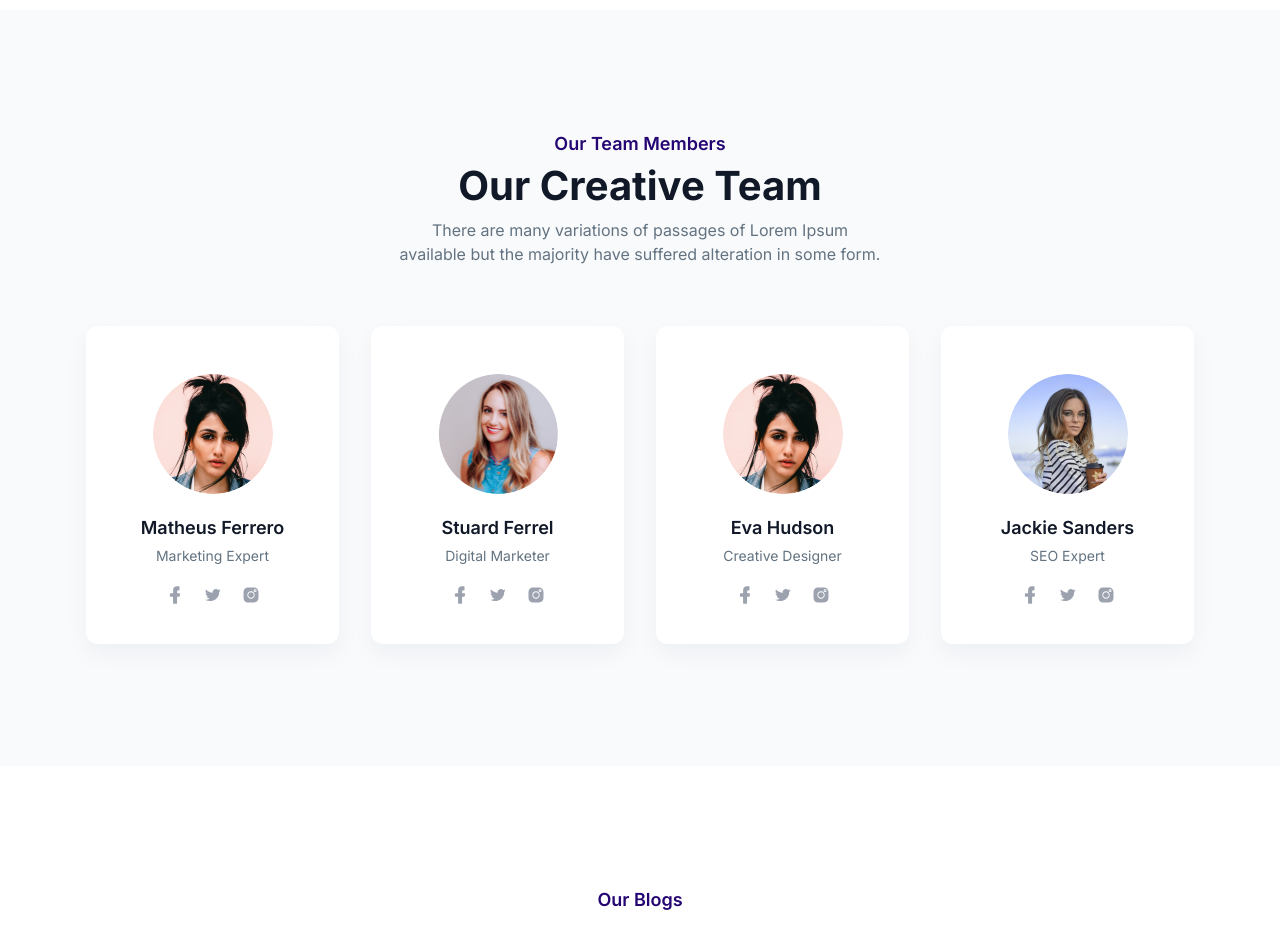
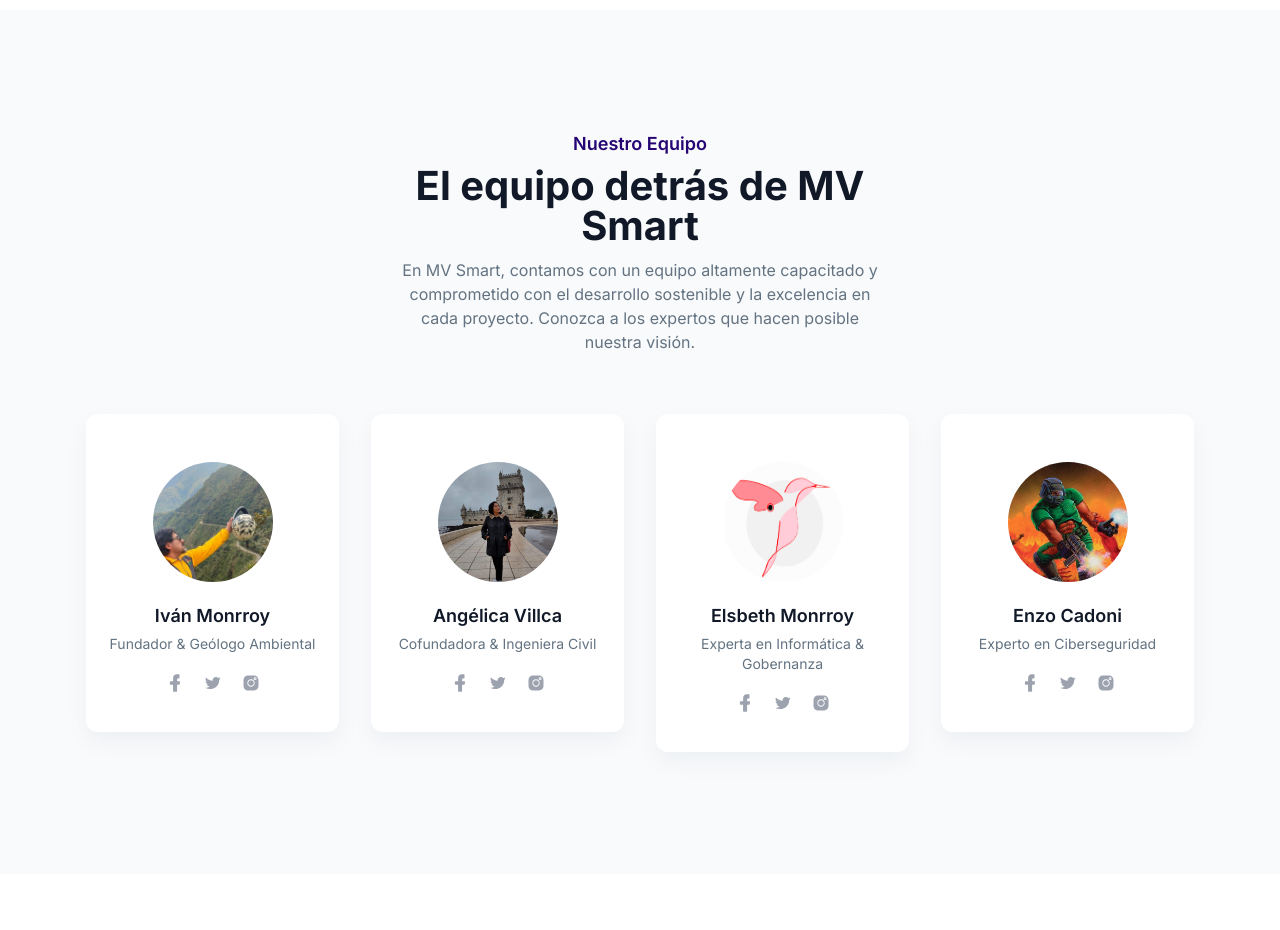
Before and after one commit to MV-SMART-SRL/mv-smart, an Astro site: page / in a window 1280 px wide. Shown: the part 6580-7510 px from the top of the page. Built offline with nearby package versions, Linux system fonts and the light colour scheme; Astro itself is replaced by a stand-in of ours.

Commit message:
Add team pictures and description

```diff
--- a/src/components/Team.astro
+++ b/src/components/Team.astro
@@ -1,9 +1,37 @@
 ---
 const teams = [
-  {name: "Matheus Ferrero", description: "Marketing Expert", image: "/assets/team/team-01.png", facebookLink: "#", twitterLink: "#", instagramLink: "#",},
-  {name: "Stuard Ferrel", description: "Digital Marketer", image: "/assets/team/team-02.png", facebookLink: "#", twitterLink: "#", instagramLink: "#",},
-  {name: "Eva Hudson", description: "Creative Designer", image: "/assets/team/team-03.png", facebookLink: "#", twitterLink: "#", instagramLink: "#",},
-  {name: "Jackie Sanders", description: "SEO Expert", image: "/assets/team/team-04.png", facebookLink: "#", twitterLink: "#", instagramLink: "#",},
+  {
+    name: "Iván Monrroy",
+    description: "Fundador & Geólogo Ambiental",
+    image: "/assets/team/ivan.jpg",
+    facebookLink: "#",
+    twitterLink: "#",
+    instagramLink: "#",
+  },
+  {
+    name: "Angélica Villca",
+    description: "Cofundadora & Ingeniera Civil",
+    image: "/assets/team/angelica.jpg",
+    facebookLink: "#",
+    twitterLink: "#",
+    instagramLink: "#",
+  },
+  {
+    name: "Elsbeth Monrroy",
+    description: "Experta en Informática & Gobernanza",
+    image: "/assets/team/elsbeth.png",
+    facebookLink: "#",
+    twitterLink: "#",
+    instagramLink: "#",
+  },
+  {
+    name: "Enzo Cadoni",
+    description: "Experto en Ciberseguridad",
+    image: "/assets/team/enzo.jpeg",
+    facebookLink: "#",
+    twitterLink: "#",
+    instagramLink: "#",
+  },
 ]
 ---
 
@@ -14,14 +42,14 @@ const teams = [
       <div class="w-full px-4">
         <div class="mx-auto mb-[60px] max-w-[485px] text-center">
           <span class="text-primary mb-2 block text-lg font-semibold">
-            Our Team Members
+            Nuestro Equipo
           </span>
           <h2 class="mb-3 text-3xl leading-[1.2] font-bold text-dark dark:text-white sm:text-4xl md:text-[40px]">
-            Our Creative Team
+            El equipo detrás de MV Smart
           </h2>
           <p class="text-body-color dark:text-dark-6 text-base">
-            There are many variations of passages of Lorem Ipsum available
-            but the majority have suffered alteration in some form.
+            En MV Smart, contamos con un equipo altamente capacitado y comprometido con el desarrollo sostenible y la excelencia en cada proyecto.
+            Conozca a los expertos que hacen posible nuestra visión.
           </p>
         </div>
       </div>
```
Also changed, not shown: public/assets/team/angelica.jpg (added), public/assets/team/elsbeth.png (added), public/assets/team/enzo.jpeg (added), public/assets/team/ivan.jpg (added).
